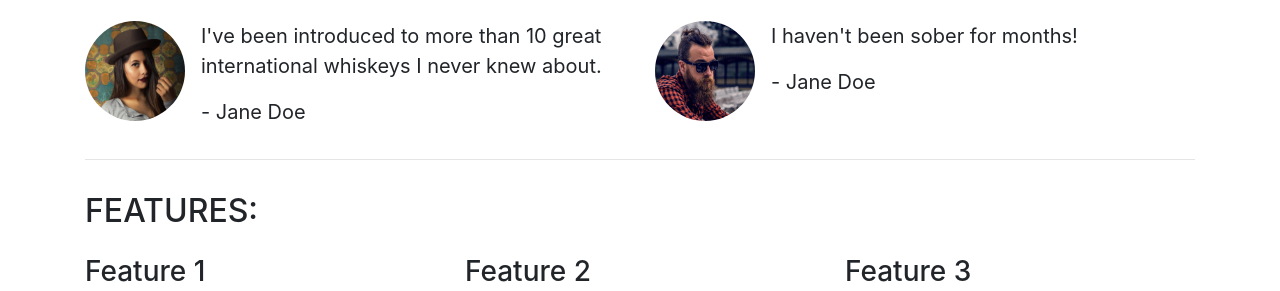
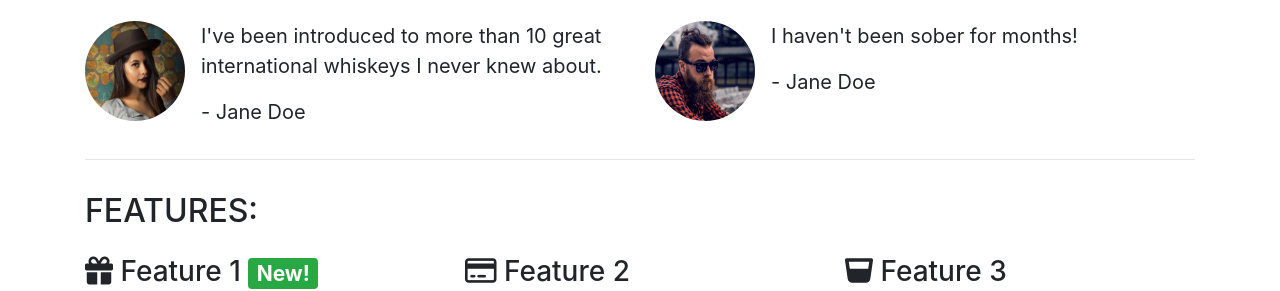
Before and after one commit to CrazyEggz/bootstrap-learning, a plain HTML site: page index.html in a window 1280 px wide. Shown: the part 512-803 px from the top of the page. Drawn offline with nearby package versions, Linux system fonts and the light colour scheme.

Commit message:
Add icons to Features section and make them responsive to all screens

```diff
--- a/index.html
+++ b/index.html
@@ -10,6 +10,7 @@
     <script src="https://cdn.jsdelivr.net/npm/bootstrap@4.6.2/dist/js/bootstrap.bundle.min.js"
         integrity="sha384-Fy6S3B9q64WdZWQUiU+q4/2Lc9npb8tCaSX9FK7E8HnRr0Jz8D6OP9dO5Vg3Q9ct" crossorigin="anonymous">
     </script>
+    <script src="https://kit.fontawesome.com/6e7a88330f.js" crossorigin="anonymous"></script>
 </head>
 
 <body>
@@ -104,7 +105,7 @@
             <div class="row">
                 <div class="col-12 col-md-6 col-lg-4">
                     <div class="feature">
-                        <h3>Feature 1</h3>
+                        <h3><i class="fa-solid fa-gift d-none d-sm-inline"></i> Feature 1 <span class="badge badge-success">New!</span></h3>
                         <p>Lorem ipsum dolor sit amet, consectetur adipiscing elit, sed do eiusmod tempor incididunt
                             ut
                             labore et dolore magna aliqua. Ut enim ad minim veniam, quis nostrud exercitation
@@ -115,7 +116,7 @@
                 </div>
                 <div class="col-12 col-md-6 col-lg-4">
                     <div class="feature">
-                        <h3>Feature 2</h3>
+                        <h3><i class="fa-regular fa-credit-card d-none d-sm-inline"></i> Feature 2</h3>
                         <p>Lorem ipsum dolor sit amet, consectetur adipiscing elit, sed do eiusmod tempor incididunt
                             ut
                             labore et dolore magna aliqua. Ut enim ad minim veniam, quis nostrud exercitation
@@ -126,7 +127,7 @@
                 </div>
                 <div class="col-12 d-md-none d-lg-block col-lg-4">
                     <div class="feature">
-                        <h3>Feature 3</h3>
+                        <h3><i class="fa-solid fa-whiskey-glass d-none d-sm-inline"></i> Feature 3</h3>
                         <p>Lorem ipsum dolor sit amet, consectetur adipiscing elit, sed do eiusmod tempor incididunt
                             ut
                             labore et dolore magna aliqua. Ut enim ad minim veniam, quis nostrud exercitation
```
